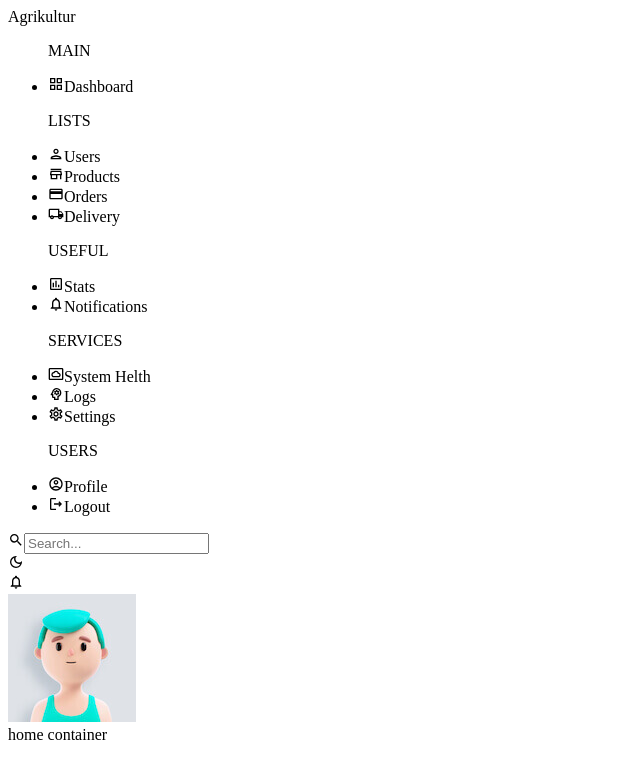
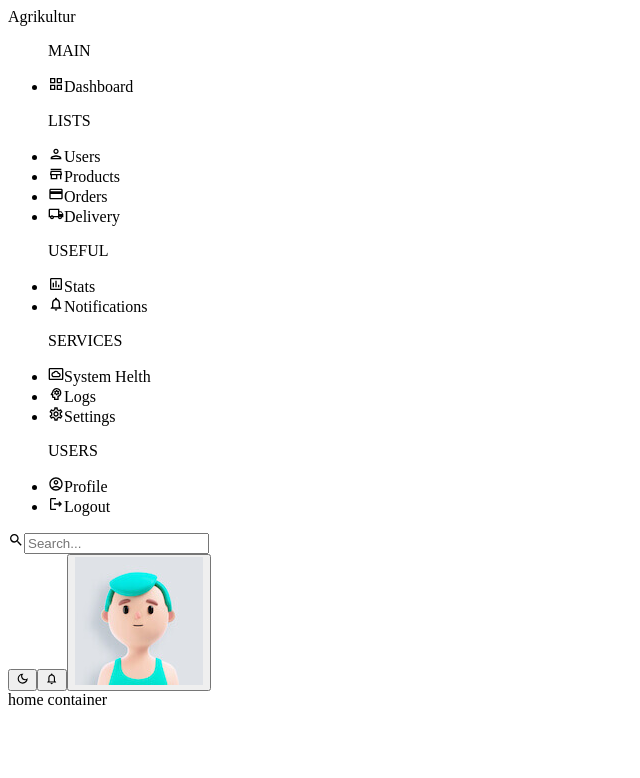
Before and after one commit to fajarfadillahh/siakad-agrikultur-dashboard, a React (Vite) app: page / in a window 1280 px wide. Shown: the top 778 px of the page, without its empty margins (0-640 px from the left). Built offline with nearby package versions, Linux system fonts and the light colour scheme.

Commit message:
modified: Navbar components

```diff
--- a/src/components/navbar/Navbar.jsx
+++ b/src/components/navbar/Navbar.jsx
@@ -10,31 +10,31 @@ const Navbar = () => {
     <div className="flex h-[70px] items-center border-b border-gray-100">
       <div className="flex w-full items-center justify-between px-[20px]">
         <div className="relative flex items-center">
-          <MdOutlineSearch className="absolute left-3 text-[20px] text-purple-600" />
+          <MdOutlineSearch className="absolute left-3 text-[20px] text-gray-500" />
           <input
             type="text"
             placeholder="Search..."
-            className="w-[280px] rounded-md border border-gray-200 py-2 pl-9 pr-2 text-[14px] font-semibold text-gray-900 outline-none placeholder:text-[12px] placeholder:text-gray-500 focus:border-purple-600 focus:ring focus:ring-purple-100"
+            className="w-[280px] rounded-md border border-gray-300 py-2 pl-9 pr-2 text-[14px] font-semibold text-gray-900 outline-none placeholder:text-[12px] placeholder:text-gray-500 focus:border-purple-600 focus:ring focus:ring-purple-100"
           />
         </div>
 
-        <div className="items flex items-center gap-4">
-          <div className="item relative">
+        <div className="flex items-center gap-4">
+          <button className="relative cursor-pointer rounded-md p-[3px] hover:bg-gray-100 focus:ring-[3px] focus:ring-purple-500">
             <MdOutlineDarkMode className="text-[20px] text-gray-900" />
-          </div>
-          <div className="item relative">
+          </button>
+          <button className="relative cursor-pointer rounded-md p-[3px] hover:bg-gray-100 focus:ring-[3px] focus:ring-purple-500">
             <MdOutlineNotifications className="text-[20px] text-gray-900" />
-            <div className="absolute right-0 top-0 h-[10px] w-[10px] rounded-full bg-red-500" />
-          </div>
-          <div className="item relative">
-            <div className="h-[36px] w-[36px] cursor-pointer overflow-hidden rounded-full">
+            {/* <div className="absolute right-1 top-1 h-2 w-2 rounded-full bg-red-500" /> */}
+          </button>
+          <button className="relative cursor-pointer rounded-full focus:ring-[3px] focus:ring-purple-500">
+            <div className="h-[36px] w-[36px] overflow-hidden rounded-full">
               <img
                 src="/assets/images/avatar_5.jpg"
                 alt="profile picture"
                 className="h-full w-full object-cover object-center"
               />
             </div>
-          </div>
+          </button>
         </div>
       </div>
     </div>
```
